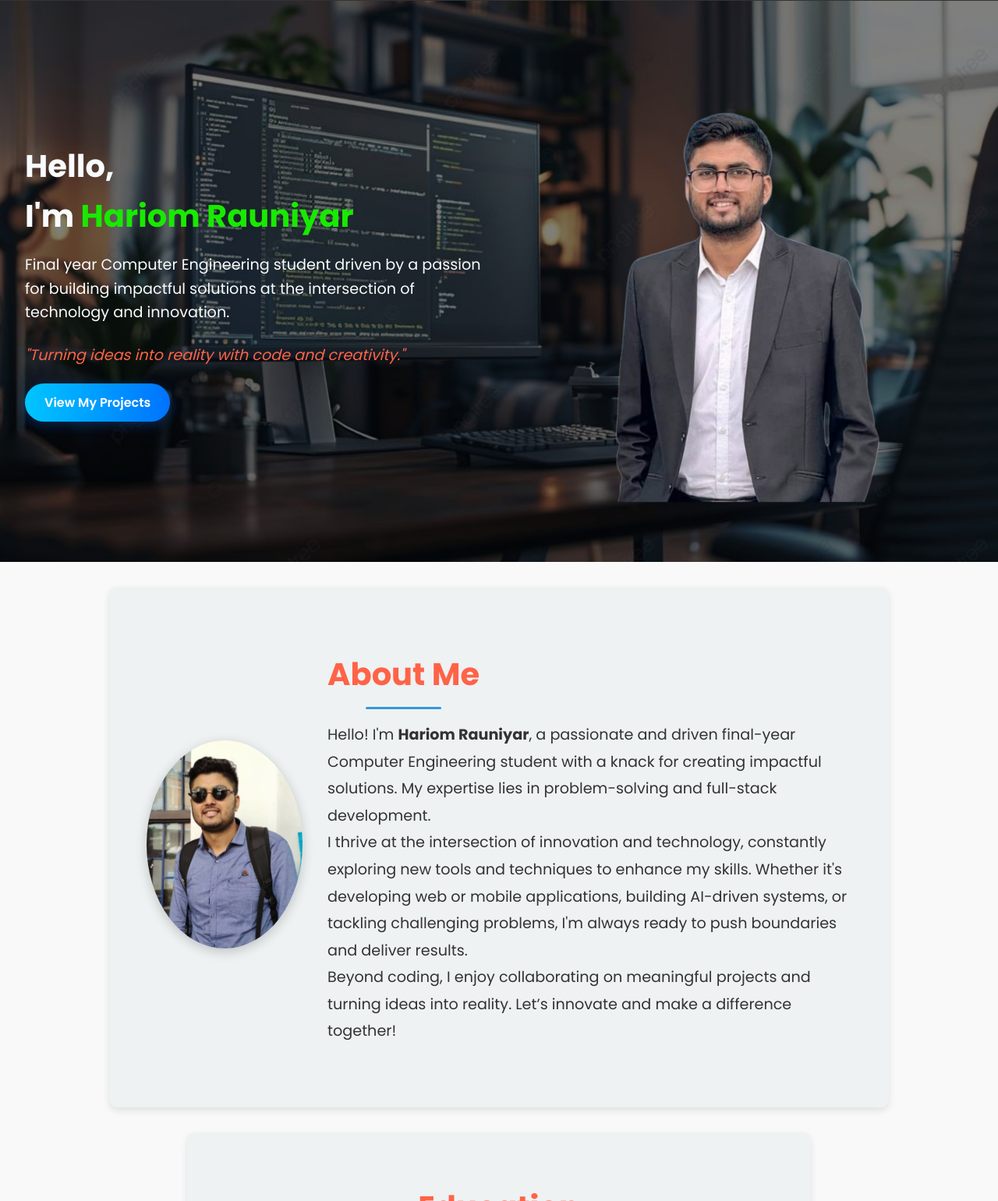
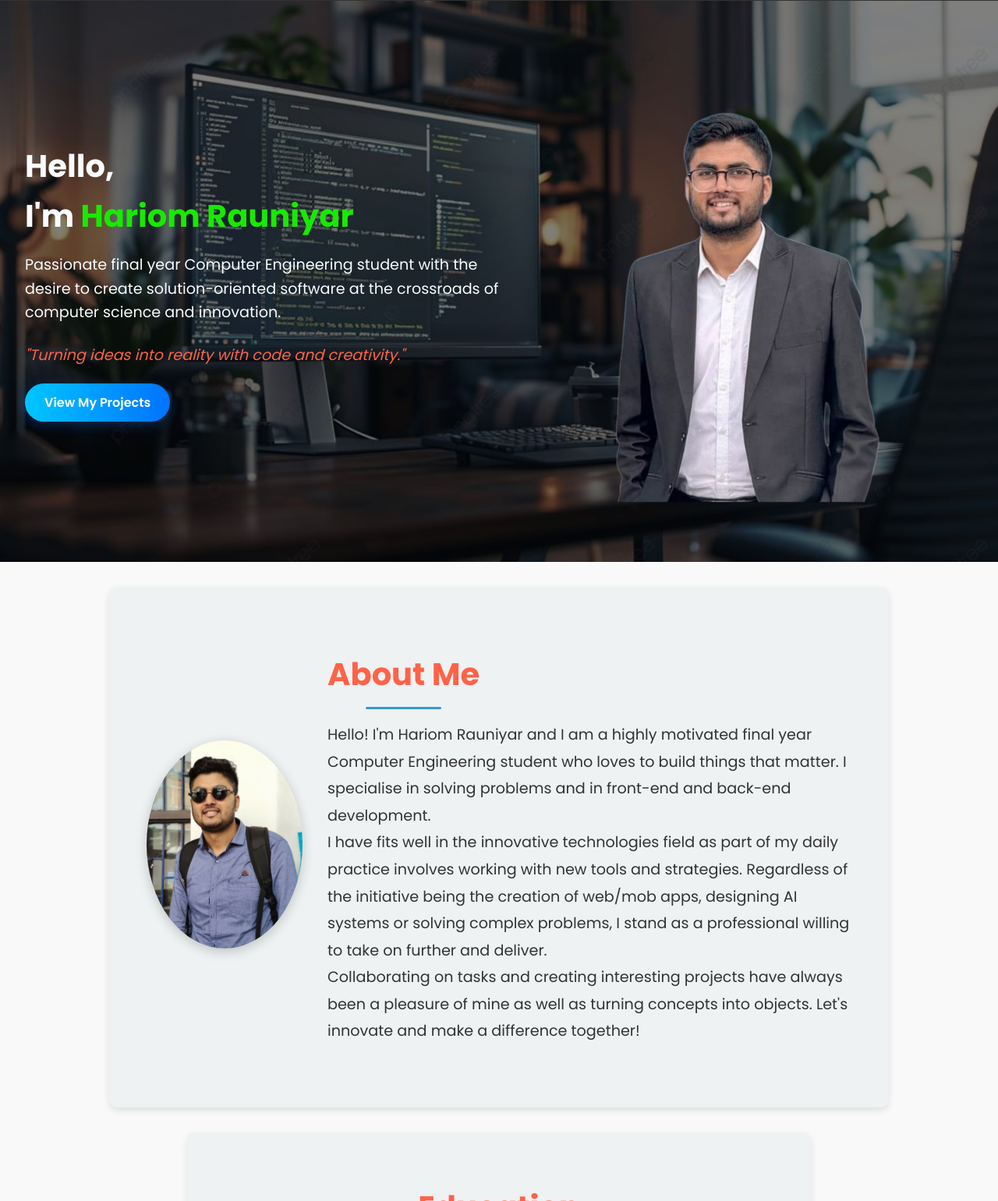
Before and after one commit to hr5232/Portfolio, a plain HTML site: page index.html in a window 1280 px wide. Shown: the part 82-1623 px from the top of the page at 78% size. Drawn offline with Linux system fonts and the light colour scheme.

Commit message:
seventh commit

```diff
--- a/index.html
+++ b/index.html
@@ -37,8 +37,7 @@
     <div class="hero-content">
       <div class="hero-text">
         <h1>Hello,<br> I'm <span class="hero-name animated-name">Hariom Rauniyar</span></h1>
-        <p>Final year Computer Engineering student driven by a passion for building impactful solutions at the
-          intersection of technology and innovation.</p>
+        <p>Passionate final year Computer Engineering student with the desire to create solution-oriented software at the crossroads of computer science and innovation.</p>
         <p class="tagline">"Turning ideas into reality with code and creativity."</p>
         <a href="#projects" class="btn-projects">View My Projects</a>
       </div>
@@ -57,17 +56,13 @@
     <div class="about-text">
       <h2>About Me</h2>
       <p>
-        Hello! I'm <strong>Hariom Rauniyar</strong>, a passionate and driven final-year Computer Engineering student
-        with a knack for creating impactful solutions. My expertise lies in problem-solving and full-stack development.
+        Hello! I'm Hariom Rauniyar and I am a highly motivated final year Computer Engineering student who loves to build things that matter. I specialise in solving problems and in front-end and back-end development.
       </p>
       <p>
-        I thrive at the intersection of innovation and technology, constantly exploring new tools and techniques to
-        enhance my skills. Whether it's developing web or mobile applications, building AI-driven systems, or tackling
-        challenging problems, I'm always ready to push boundaries and deliver results.
+        I have fits well in the innovative technologies field as part of my daily practice involves working with new tools and strategies. Regardless of the initiative being the creation of web/mob apps, designing AI systems or solving complex problems, I stand as a professional willing to take on further and deliver.
       </p>
       <p>
-        Beyond coding, I enjoy collaborating on meaningful projects and turning ideas into reality. Let’s innovate and
-        make a difference together!
+        Collaborating on tasks and creating interesting projects have always been a pleasure of mine as well as turning concepts into objects. Let's innovate and make a difference together!
       </p>
     </div>
 
@@ -212,7 +207,7 @@
         </p>
         <p>
           <i class="fas fa-phone"></i>
-          <a href="tel:+9845610390" target="_blank">+977-9845610390</a>
+          <a href="tel:9845610390" target="_blank">+977-9845610390</a>
         </p>
         <div class="social-icons">
           <a href="https://www.facebook.com/hariom.rauniyar.52" target="_blank">
--- a/script.js
+++ b/script.js
@@ -1,5 +1,7 @@
 // Single event listener for form submission
-document.querySelector(".contact-form").addEventListener("submit", function (e) {
+document
+  .querySelector(".contact-form")
+  .addEventListener("submit", function (e) {
     e.preventDefault(); // Prevent default form submission
 
     const myForm = e.target; // Get the form element
```
Also changed, not shown: style.css (+0 -21 lines). Lines whose indentation alone changed are shown as unchanged.
